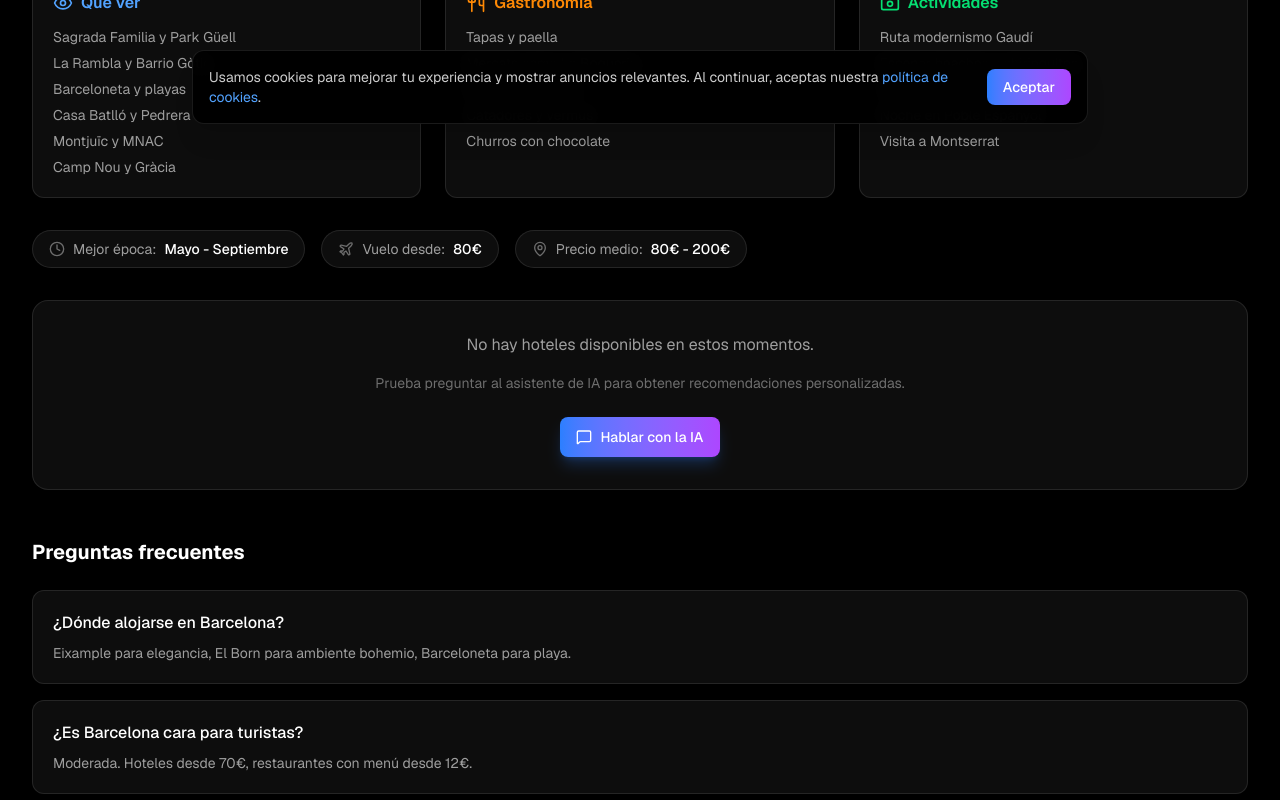
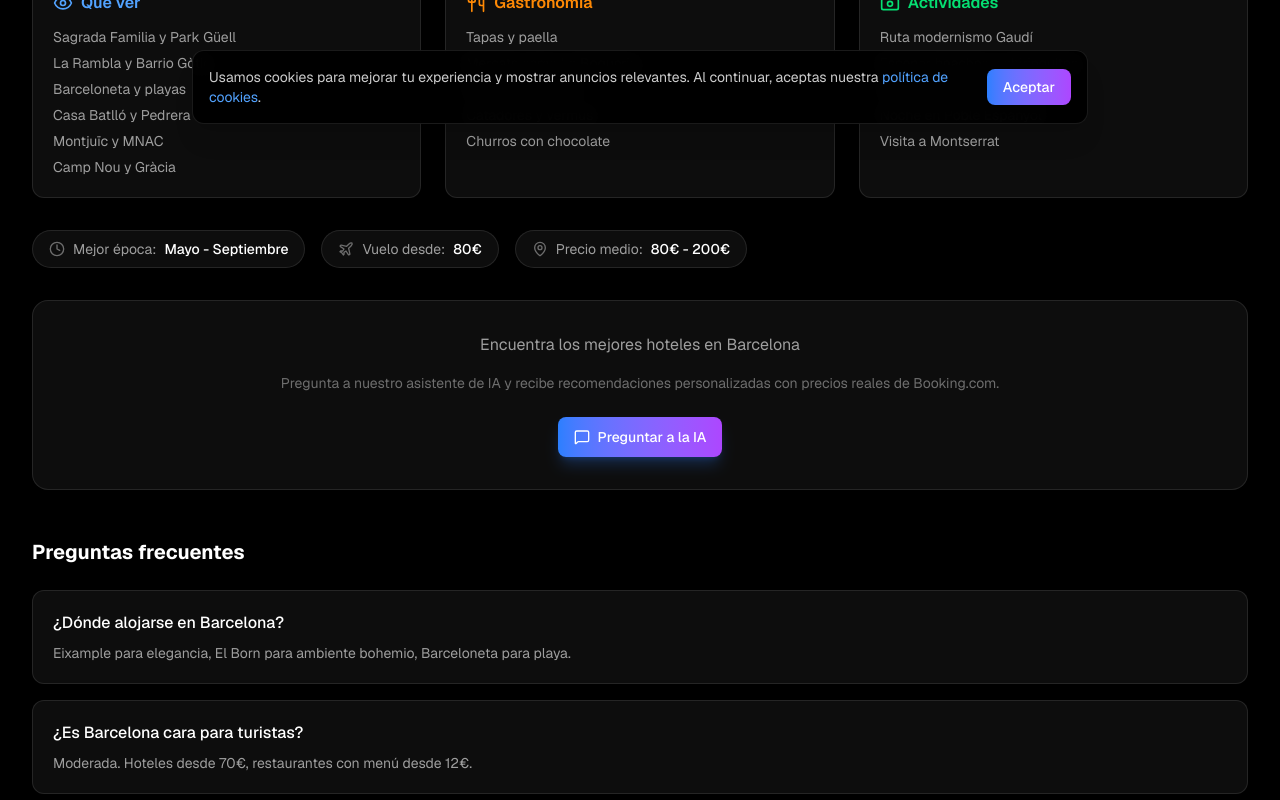
Before and after one commit to GonzaloGarcia10/Takeitrip, a Next.js app: page /hoteles/barcelona in a window 1280 px wide. Shown: the part 660-1460 px from the top of the page. Built offline with nearby package versions, Linux system fonts and the light colour scheme; no server answers.

Commit message:
drop database

```diff
--- a/src/app/destinos/[slug]/page.tsx
+++ b/src/app/destinos/[slug]/page.tsx
@@ -5,8 +5,6 @@
   MapPin, Star, Eye, Utensils, Camera, Plane, Clock,
   MessageSquare, ChevronRight, Home, ArrowRight, Building2
 } from "lucide-react";
-import { prisma } from "@/lib/prisma";
-import { HotelList } from "@/app/hoteles/[slug]/hotel-list";
 import { Button } from "@/components/ui/button";
 import { destinations, getDestinationBySlug, getCitiesByCountry } from "@/lib/destinations";
 import { notFound } from "next/navigation";
--- a/src/app/hoteles/[slug]/page.tsx
+++ b/src/app/hoteles/[slug]/page.tsx
@@ -2,7 +2,6 @@
 import Link from "next/link";
 import Image from "next/image";
 import { MapPin, Star, ArrowLeft, MessageSquare, Eye, Utensils, Camera, Plane, Clock, MapPinned, ExternalLink } from "lucide-react";
-import { HotelList } from "./hotel-list";
 import { Button } from "@/components/ui/button";
 
 interface HotelPageProps {
@@ -255,20 +254,6 @@
 
   const cityName = dest?.name || slug.charAt(0).toUpperCase() + slug.slice(1);
 
-  let hotels: Awaited<ReturnType<typeof prisma.hotel.findMany>> = [];
-
-  try {
-    hotels = await prisma.hotel.findMany({
-      where: {
-        city: { contains: cityName, mode: "insensitive" },
-        isActive: true,
-      },
-      orderBy: { rating: "desc" },
-    });
-  } catch (error) {
-    console.warn("Database unavailable, showing destination info without hotel list");
-  }
-
   return (
     <div className="relative min-h-screen bg-black">
       {dest && (
@@ -383,20 +368,16 @@
           </div>
         )}
 
-        {hotels.length > 0 ? (
-          <HotelList hotels={hotels} displayName={dest?.name || cityName} cityInfo={{ content: dest?.description || "", faqs: dest?.faqs || [] }} />
-        ) : (
-          <div className="rounded-2xl border border-white/10 bg-white/5 p-8 text-center">
-            <p className="mb-4 text-white/60">No hay hoteles disponibles en estos momentos.</p>
-            <p className="mb-6 text-sm text-white/40">Prueba preguntar al asistente de IA para obtener recomendaciones personalizadas.</p>
+        <div className="rounded-2xl border border-white/10 bg-white/5 p-8 text-center">
+            <p className="mb-4 text-white/60">Encuentra los mejores hoteles en {cityName}</p>
+            <p className="mb-6 text-sm text-white/40">Pregunta a nuestro asistente de IA y recibe recomendaciones personalizadas con precios reales de Booking.com.</p>
             <Link href="/chat">
               <Button className="bg-gradient-to-r from-blue-500 to-purple-500">
                 <MessageSquare className="mr-2 h-4 w-4" />
-                Hablar con la IA
+                Preguntar a la IA
               </Button>
             </Link>
           </div>
-        )}
 
         {dest && dest.faqs.length > 0 && (
           <div className="mt-12">
```
